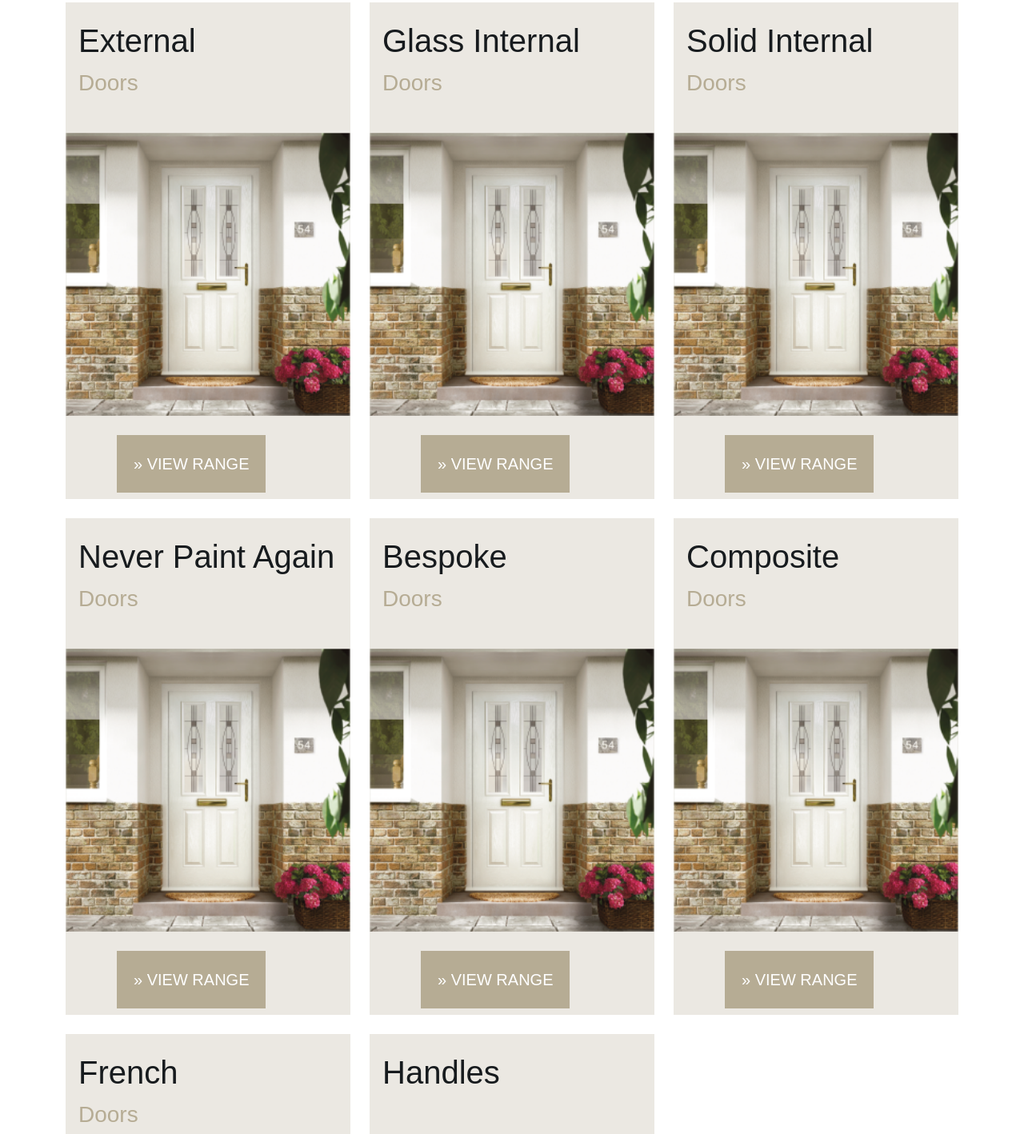
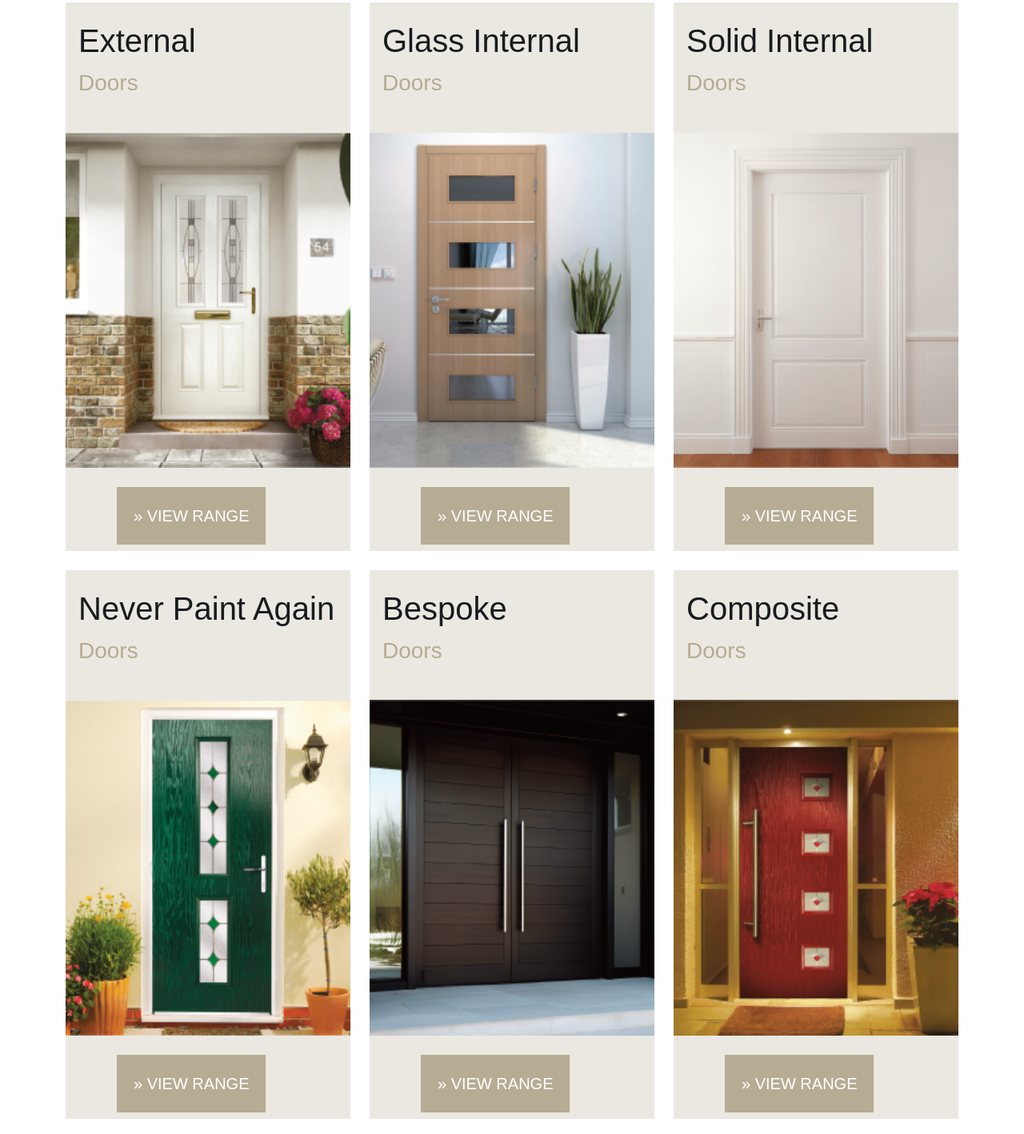
Before and after one commit to samlmcewan/door-store, a plain HTML site: page doors.html in a window 1280 px wide. Shown: the part 724-2142 px from the top of the page at 80% size. Drawn offline with Linux system fonts and the light colour scheme; a web font is replaced by a local one.

Commit message:
Landing card imgs

```diff
--- a/css/_3.default.css
+++ b/css/_3.default.css
@@ -568,6 +568,8 @@ h1, h2, h3, h4 {
     border-radius: 0;
 }
 .doors-landing-cards img {
+    width: 100%;
+    height: 420px;
     object-fit: cover;
 }
 
--- a/doors.html
+++ b/doors.html
@@ -190,7 +190,7 @@
                     <!-- Note: CSS is hiding the .sub-title in the last card.  -->
                     <!-- Card  -->
                     <div class="col-md-6 col-lg-4">
-                        <a class="card">
+                        <a class="card h-100">
                             <div class="card-header pt-4">
                                 <h2>External</h2>
                                 <p class="sub-title">Doors</p>
@@ -208,13 +208,13 @@
                     <!-- End Card  -->
                      <!-- Card  -->
                      <div class="col-md-6 col-lg-4">
-                        <a class="card">
+                        <a class="card h-100">
                             <div class="card-header pt-4">
                                 <h2>Glass Internal</h2>
                                 <p class="sub-title">Doors</p>
                             </div>
                             <div class="card-body px-0">
-                                <img class="w-100" src="/images/doors/doors1.png" alt="">
+                                <img class="w-100" src="/images/doors/doors2.png" alt="">
                             </div>
                             <div class="card-footer">
                                 <div class="btn btn-gold ms-5">
@@ -226,13 +226,13 @@
                     <!-- End Card  -->
                      <!-- Card  -->
                      <div class="col-md-6 col-lg-4">
-                        <a class="card">
+                        <a class="card h-100">
                             <div class="card-header pt-4">
                                 <h2>Solid Internal</h2>
                                 <p class="sub-title">Doors</p>
                             </div>
                             <div class="card-body px-0">
-                                <img class="w-100" src="/images/doors/doors1.png" alt="">
+                                <img class="w-100" src="/images/doors/doors3.png" alt="">
                             </div>
                             <div class="card-footer">
                                 <div class="btn btn-gold ms-5">
@@ -244,13 +244,13 @@
                     <!-- End Card  -->
                      <!-- Card  -->
                      <div class="col-md-6 col-lg-4">
-                        <a class="card">
+                        <a class="card h-100">
                             <div class="card-header pt-4">
                                 <h2>Never Paint Again</h2>
                                 <p class="sub-title">Doors</p>
                             </div>
                             <div class="card-body px-0">
-                                <img class="w-100" src="/images/doors/doors1.png" alt="">
+                                <img class="w-100" src="/images/doors/doors4.png" alt="">
                             </div>
                             <div class="card-footer">
                                 <div class="btn btn-gold ms-5">
@@ -262,13 +262,13 @@
                     <!-- End Card  -->
                      <!-- Card  -->
                      <div class="col-md-6 col-lg-4">
-                        <a class="card">
+                        <a class="card h-100">
                             <div class="card-header pt-4">
                                 <h2>Bespoke</h2>
                                 <p class="sub-title">Doors</p>
                             </div>
                             <div class="card-body px-0">
-                                <img class="w-100" src="/images/doors/doors1.png" alt="">
+                                <img class="w-100" src="/images/doors/doors5.png" alt="">
                             </div>
                             <div class="card-footer">
                                 <div class="btn btn-gold ms-5">
@@ -280,13 +280,13 @@
                     <!-- End Card  -->
                      <!-- Card  -->
                      <div class="col-md-6 col-lg-4">
-                        <a class="card">
+                        <a class="card h-100">
                             <div class="card-header pt-4">
                                 <h2>Composite</h2>
                                 <p class="sub-title">Doors</p>
                             </div>
                             <div class="card-body px-0">
-                                <img class="w-100" src="/images/doors/doors1.png" alt="">
+                                <img class="w-100" src="/images/doors/doors6.png" alt="">
                             </div>
                             <div class="card-footer">
                                 <div class="btn btn-gold ms-5">
@@ -298,13 +298,13 @@
                     <!-- End Card  -->
                      <!-- Card  -->
                      <div class="col-md-6 col-lg-4">
-                        <a class="card">
+                        <a class="card h-100">
                             <div class="card-header pt-4">
                                 <h2>French</h2>
                                 <p class="sub-title">Doors</p>
                             </div>
                             <div class="card-body px-0">
-                                <img class="w-100" src="/images/doors/doors1.png" alt="">
+                                <img class="w-100" src="/images/doors/doors7.png" alt="">
                             </div>
                             <div class="card-footer">
                                 <div class="btn btn-gold ms-5">
@@ -323,7 +323,7 @@
 
                             </div>
                             <div class="card-body px-0">
-                                <img class="w-100" src="/images/doors/doors1.png" alt="">
+                                <img class="w-100" src="/images/doors/doors8.png" alt="">
                             </div>
                             <div class="card-footer">
                                 <div class="btn btn-gold ms-5">
```
Also changed, not shown: images/doors/doors2.png (added), images/doors/doors3.png (added), images/doors/doors4.png (added), images/doors/doors5.png (added), images/doors/doors6.png (added), images/doors/doors7.png (added), images/doors/doors8.png (added).
